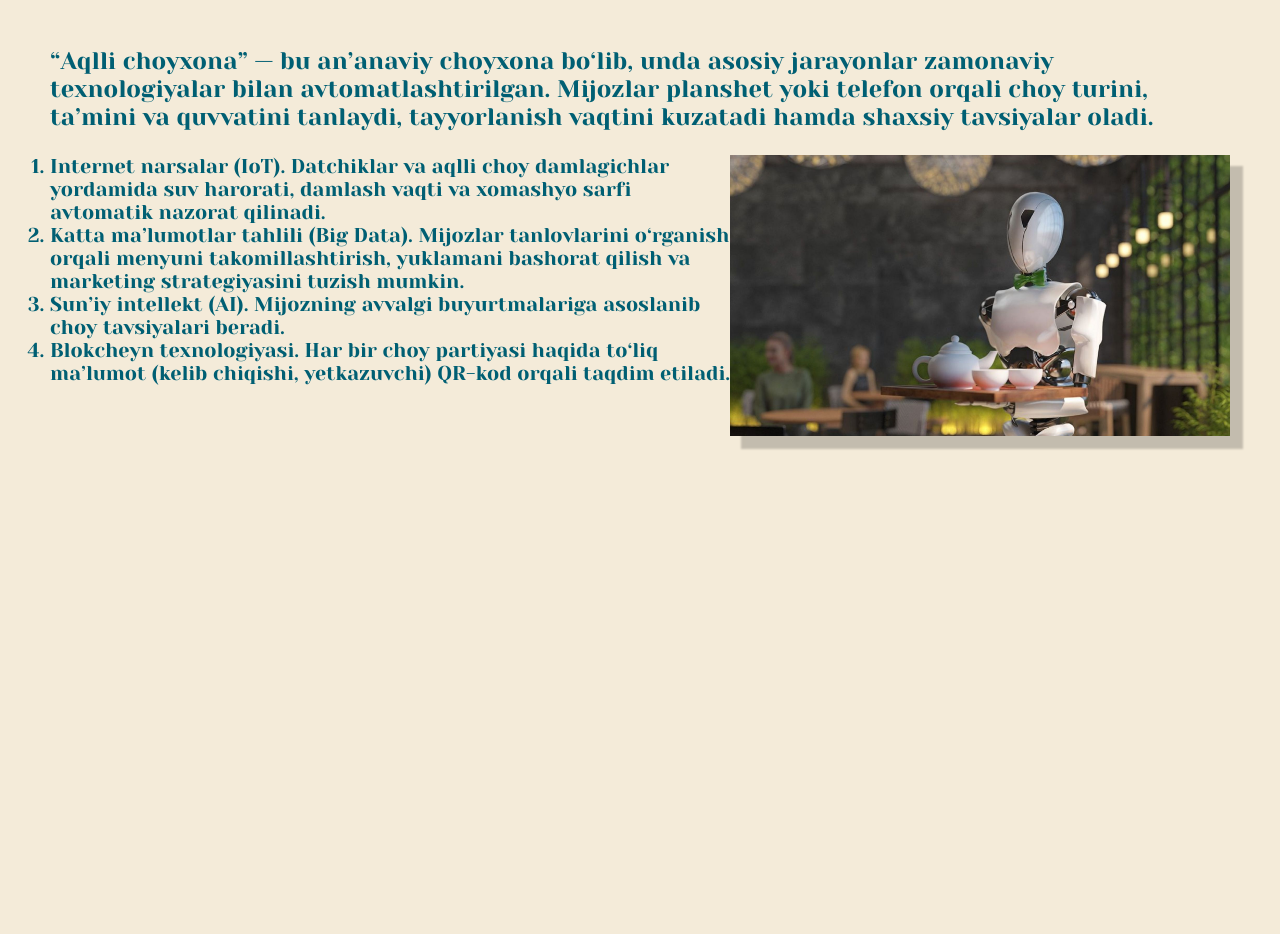
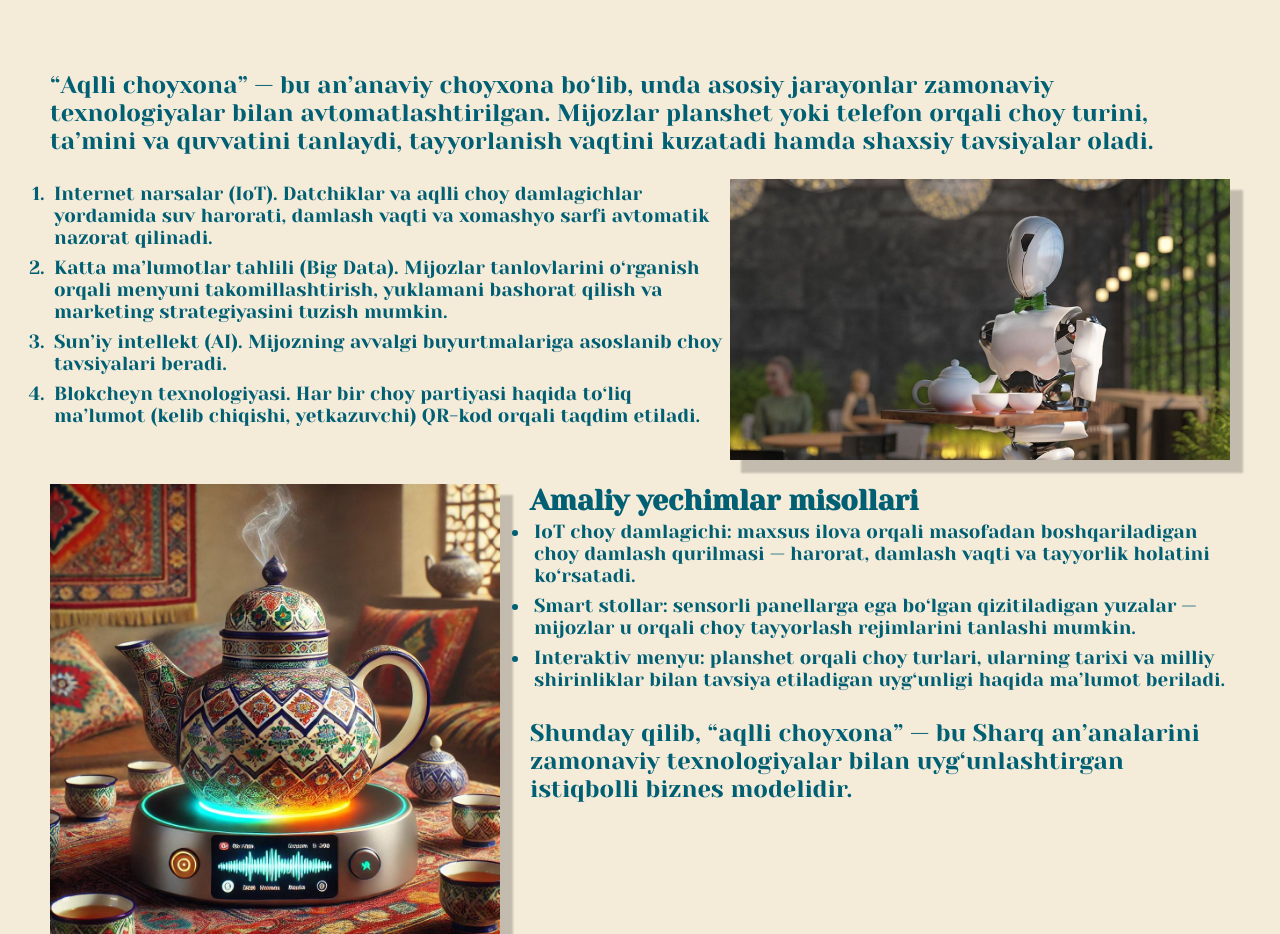
Before and after one commit to darya0623/UzbekLanguageProject, a plain HTML site: page index.html in a window 1280 px wide. Shown: the part 109-1043 px from the top of the page. Before the commit the page ends 850 px from the top, so only its background shows below. Drawn offline with Linux system fonts and the light colour scheme.

Commit message:
#fix #css animation + new pics and info

```diff
--- a/css/style.css
+++ b/css/style.css
@@ -32,11 +32,22 @@
 
     .desc-text {
         font-size: 24px;
+        transition: all 0.5s;
+    }
+
+    .desc-text:last-child {
+        margin-top: 24px;
+        font-size: 24px;
+        transition: all 0.5s;
+    }
+
+    .desc-text:hover{
+        color: #00aed1;
     }
 
     .desc-list {
         width: 700px;
-    font-size: 20px;
+    font-size: 19px;
     }
     .desc-wrap-wrap{
         display: flex;
@@ -62,3 +73,19 @@
         width: 550px;
 
     }
+
+    .main-img:first-child:hover{
+        width: 500px;
+
+    }
+
+
+    .list-item{
+        padding: 4px;
+        transition: all 0.5s;
+    }
+    .list-item:hover{
+        color: #00aed1;
+        padding:  8px;
+        font-size: 20px;
+    }
--- a/index.html
+++ b/index.html
@@ -37,6 +37,7 @@
 
                         <div class="desc-wrap-wrap">
                             <ol class="desc-list">
+                                <h2 class="list-title"></h2>
                                 <li class="list-item">Internet narsalar (IoT). Datchiklar va aqlli choy damlagichlar
                                     yordamida
                                     suv harorati, damlash vaqti va xomashyo sarfi avtomatik nazorat qilinadi.</li>
@@ -54,7 +55,17 @@
                             </ol>
                             <img src="./images/robotOne.JPG" alt="error" width="500px" class="main-img">
                         </div>
-
+<div class="desc-wrap-wrap">
+    <img src="./images/IMG_3009.JPG" alt="error" class="main-img" width="450px">
+    <ul class="desc-list">
+        <h2 class="list-title">Amaliy yechimlar misollari</h2>
+        <li class="list-item">
+            IoT choy damlagichi: maxsus ilova orqali masofadan boshqariladigan choy damlash qurilmasi — harorat, damlash vaqti va tayyorlik holatini ko‘rsatadi.</li>
+        <li class="list-item">Smart stollar: sensorli panellarga ega bo‘lgan qizitiladigan yuzalar — mijozlar u orqali choy tayyorlash rejimlarini tanlashi mumkin.</li>
+        <li class="list-item">Interaktiv menyu: planshet orqali choy turlari, ularning tarixi va milliy shirinliklar bilan tavsiya etiladigan uyg‘unligi haqida ma’lumot beriladi.</li>
+        <p class="desc-text">Shunday qilib, “aqlli choyxona” — bu Sharq an’analarini zamonaviy texnologiyalar bilan uyg‘unlashtirgan istiqbolli biznes modelidir.</p>
+    </ul>
+</div>
 
 
                     </div>
```
Also changed, not shown: images/IMG_3009.JPG (added).
